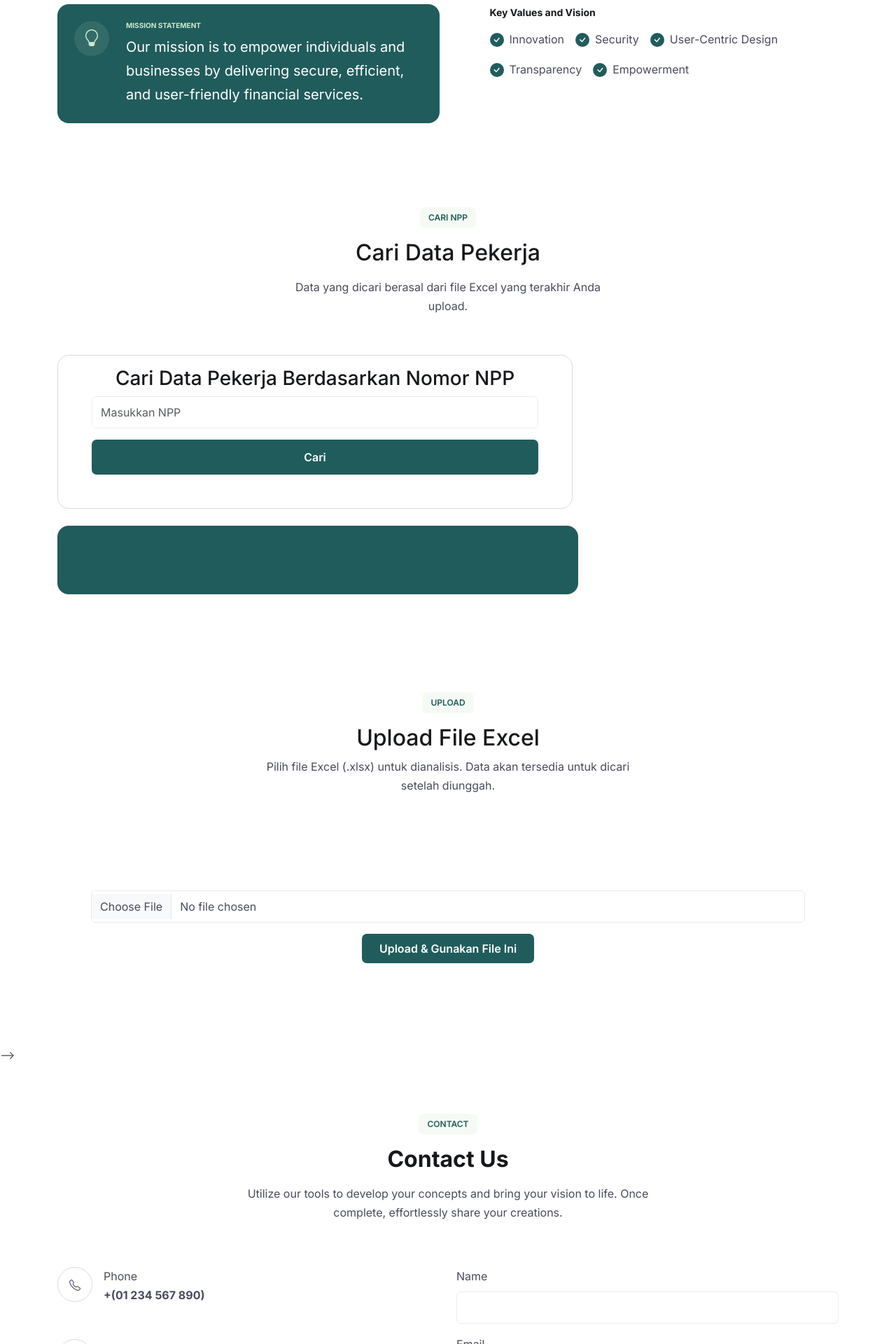
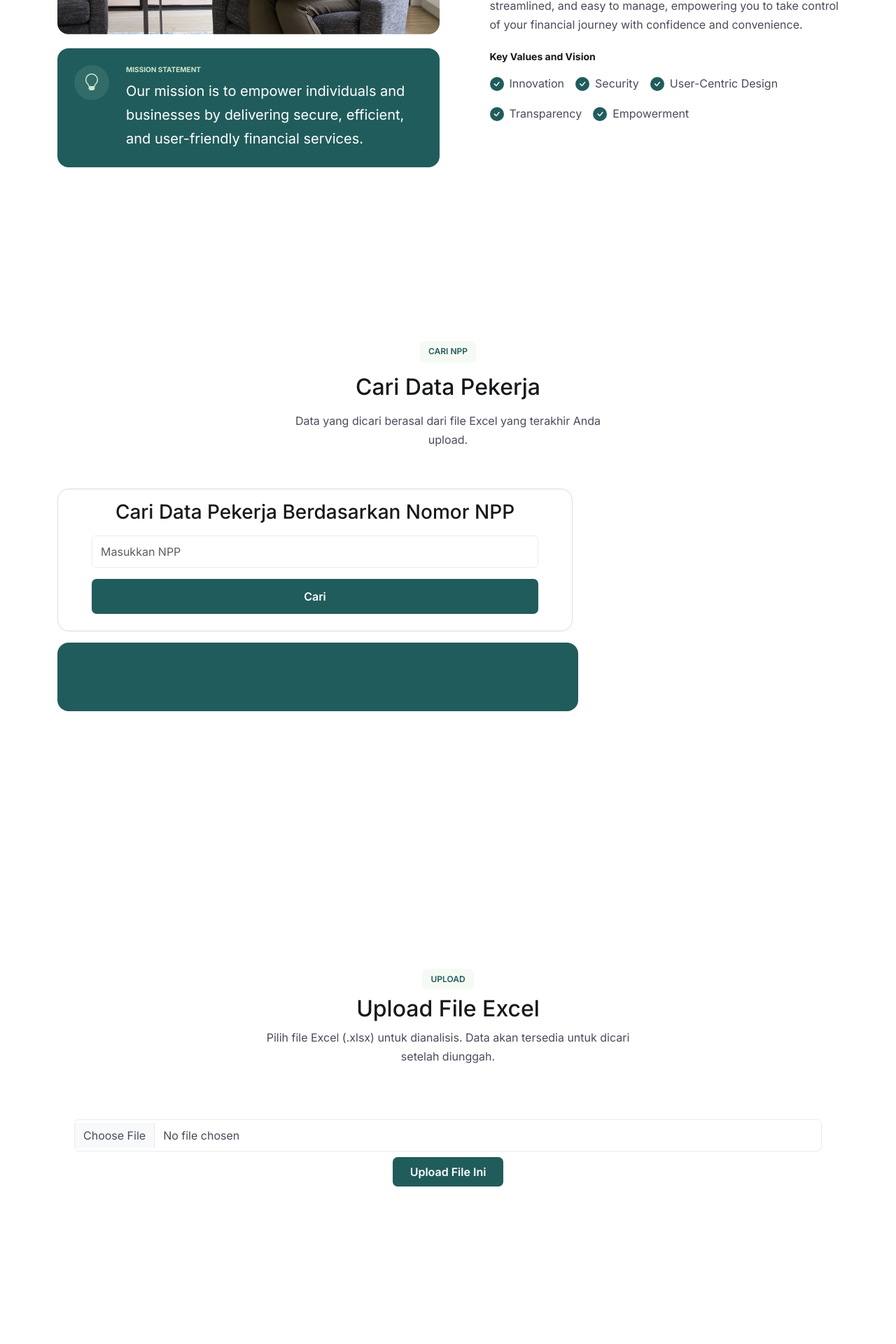
Before and after one commit to aqillFauzi/ProyekKp, a Flask app: page / in a window 1280 px wide. Shown: the part 1320-3240 px from the top of the page at 70% size. Run offline with Flask 3, Linux system fonts and the light colour scheme; some libraries are stand-ins or nearby versions.

Commit message:
upload, search done

```diff
--- a/app.py
+++ b/app.py
@@ -2,79 +2,57 @@
 from flask import Flask, render_template, request, session, redirect, url_for, flash
 
 app = Flask(__name__)
-# SECRET_KEY wajib ada untuk menggunakan session
 app.config['SECRET_KEY'] = 'kunci-rahasia-anda-yang-aman'
 
 @app.route('/', methods=['GET', 'POST'])
-def home():
-    """Menampilkan halaman utama (index.html)."""
-    return render_template('index.html')
+def index():
+    search_result = None
 
-@app.route('/upload', methods=['GET', 'POST'])
-def upload_file():
-    if request.method == 'POST':
-        if 'excel_file' not in request.files or not request.files['excel_file'].filename:
-            flash('Tidak ada file yang dipilih.', 'danger')
-            return redirect(request.url)
-
+    # Jika user upload file Excel
+    if 'excel_file' in request.files:
         file = request.files['excel_file']
-
         if file and file.filename.endswith('.xlsx'):
             try:
-                # PERBAIKAN 1: Baca sheet pertama (index 0), apapun namanya.
                 df = pd.read_excel(file, sheet_name=0, engine='openpyxl')
-
-                # PERBAIKAN 2: Membersihkan semua nama kolom secara otomatis.
-                # Mengubah jadi HURUF BESAR dan menghapus spasi di awal/akhir.
                 df.columns = [col.upper().strip() for col in df.columns]
 
-                # Cek apakah kolom wajib 'NPP' ada setelah dibersihkan
                 if 'NPP' not in df.columns:
-                    flash("Error: File Excel tidak memiliki kolom 'NPP'.", 'danger')
-                    return redirect(request.url)
+                    flash("Error: File Excel tidak memiliki kolom 'NPP'.", "danger")
+                    return redirect(url_for('index'))
 
+                df['NPP'] = df['NPP'].astype(str).str.strip()
                 session['excel_data'] = df.to_json(orient='split')
 
-                flash(f"File '{file.filename}' berhasil diunggah! Silakan cari data.", 'success')
-                return redirect(url_for('search'))
+                flash(f"File '{file.filename}' berhasil diunggah!", "success")
+                # redirect langsung ke bagian search
+                return redirect(url_for('index') + "#search")
 
             except Exception as e:
-                flash(f"Terjadi error saat membaca file: {e}", 'danger')
-                return redirect(request.url)
+                flash(f"Terjadi error saat membaca file: {e}", "danger")
+                return redirect(url_for('index'))
         else:
             flash("Format file tidak valid. Harap unggah file .xlsx", "danger")
-            return redirect(request.url)
+            return redirect(url_for('index'))
 
-    return render_template('index.html')
+    # Jika user melakukan search
+    if request.form.get('npp_id'):
+        if 'excel_data' not in session:
+            flash("Silakan upload file Excel terlebih dahulu.", "info")
+            return redirect(url_for('index'))
 
-@app.route('/search', methods=['GET', 'POST'])
-def search():
-    if 'excel_data' not in session:
-        flash('Silakan upload file Excel terlebih dahulu.', 'info')
-        return redirect(url_for('upload_file'))
+        df = pd.read_json(session['excel_data'], orient='split')
+        df['NPP'] = df['NPP'].astype(str).str.strip()
 
-    df = pd.read_json(session['excel_data'], orient='split')
-
-    # Pastikan kolom 'NPP' ada dan bertipe string
-    if 'NPP' in df.columns:
-        df['NPP'] = df['NPP'].astype(str)
-    else:
-        # Jika kolom NPP tidak ada (seharusnya tidak terjadi karena sudah dicek saat upload)
-        flash("Data yang diunggah tidak valid. Harap unggah ulang file.", "danger")
-        return redirect(url_for('upload_file'))
-
-    search_result = None
-    if request.method == 'POST':
-        npp_id = request.form.get('npp_id')
-
-        # PERBAIKAN 3: Pencarian dibuat tidak case-sensitive.
-        # Membandingkan keduanya dalam format huruf besar.
+        npp_id = request.form.get('npp_id').strip()
         result_row = df[df['NPP'].str.upper() == npp_id.upper()]
 
         if not result_row.empty:
             search_result = result_row.iloc[0].to_dict()
+        else:
+            flash("Data tidak ditemukan.", "warning")
 
-    return render_template('index.html', result=search_result)
+    return render_template("index.html", result=search_result)
+
 
 if __name__ == '__main__':
     app.run(debug=True, port=8000)
--- a/static/assets/css/style.css
+++ b/static/assets/css/style.css
@@ -75,8 +75,10 @@
 }
 
 .section {
-  padding: 70px 0;
-  scroll-margin-top: 60px;
+  min-height: 100vh;
+  display: flex;
+  align-items: center;
+  padding: 60px 0;
 }
 @media (max-width: 767.98px) {
   .section {
--- a/templates/index.html
+++ b/templates/index.html
@@ -105,8 +105,8 @@
             <ul class="navbar-nav nav me-auto ps-lg-5 mb-2 mb-lg-0">
               <li class="nav-item"><a class="nav-link scroll-link active" aria-current="page" href="#home">Home</a></li>
               <li class="nav-item"><a class="nav-link scroll-link" href="#about">About</a></li>
-              <li class="nav-item"><a class="nav-link scroll-link" href="#pricing">Search</a></li>
-              <li class="nav-item"><a class="nav-link scroll-link" href="#how-it-works">Upload</a></li>
+              <li class="nav-item"><a class="nav-link scroll-link" href="#search">Search</a></li>
+              <li class="nav-item"><a class="nav-link scroll-link" href="#upload">Upload</a></li>
               <!-- <li class="nav-item"><a class="nav-link scroll-link" href="#services">Services</a></li>
                 <li class="nav-item dropdown"><a class="nav-link dropdown-toggle" href="#" data-bs-toggle="dropdown" aria-expanded="false">Dropdown <i class="bi bi-chevron-down"></i></a>
                    -->
@@ -185,7 +185,7 @@
                   <p class="hero-description mb-4 mb-lg-5" data-aos="fade-up" data-aos-delay="200">Dapatkan informasi
                     tenaga kerja aktif, peserta JMO, hingga yang belum terdaftar.</p>
                   <div class="cta d-flex gap-2 mb-4 mb-lg-5" data-aos="fade-up" data-aos-delay="300"><a class="btn"
-                      href="#pricing">Cek Data Sekarang</a><a class="btn btn-white-outline" href="#about">Pelajari Lebih
+                      href="#search">Cek Data Sekarang</a><a class="btn btn-white-outline" href="#about">Pelajari Lebih
                       Lanjut
                       <svg class="lucide lucide-arrow-up-right" xmlns="http://www.w3.org/2000/svg" width="18"
                         height="18" viewbox="0 0 24 24" fill="none" stroke="currentColor" stroke-width="2"
@@ -329,8 +329,8 @@
         </section> -->
       <!-- End Features-->
 
-      <!-- ======= Pricing =======-->
-      <section class="section pricing__v2" id="pricing">
+      <!-- ======= Search =======-->
+      <section class="section pricing__v2" id="search">
         <div class="container">
           <div class="row mb-5">
             <div class="col-md-5 mx-auto text-center"><span class="subtitle text-uppercase mb-3" data-aos="fade-up"
@@ -342,12 +342,11 @@
             </div>
           </div>
 
-          <div class="row">
-            <div class="col-md-8 mb-4" data-aos="fade-up" data-aos-delay="400">
-              <div class="pt-3 px-5 pb-5 rounded-4 price-table h-100 text-center">
+          <div class="row mt-2"> <!-- ubah mt-* sesuai kebutuhan -->
+            <div class="col-md-8 mb-3" data-aos="fade-up" data-aos-delay="400">
+              <div class="pt-3 px-5 pb-4 rounded-4 price-table h-100 text-center">
 
-                <h3>Cari Data Pekerja Berdasarkan Nomor NPP</h3>
-
+                <h3 class="mb-3">Cari Data Pekerja Berdasarkan Nomor NPP</h3>
                 <!-- Flash messages -->
                 {% with messages = get_flashed_messages(with_categories=true) %}
                 {% if messages %}
@@ -373,22 +372,23 @@
               <div class="row">
                 {% if result %}
                 <div class="col-12 text-center">
-                  <h3 class="mb-4">Hasil Pencarian untuk: {{ result['NAMA PERUSAHAAN'] }}</h3>
+                  <h3 class="mb-3 fs-5">Hasil Pencarian untuk: {{ result['NAMA PERUSAHAAN'] }}</h3>
                   <div class="row text-center">
                     <div class="col-md-4 stat-item">
-                      <span class="number d-block display-5 fw-bold">{{ result['TK AKTIF'] }}</span>
-                      <span class="label">Tenaga Kerja Aktif</span>
+                      <span class="number d-block fs-4 fw-bold">{{ result['TK AKTIF'] }}</span>
+                      <span class="label d-block small">Tenaga Kerja Aktif</span>
                     </div>
                     <div class="col-md-4 stat-item">
-                      <span class="number d-block display-5 fw-bold">{{ result['TK SUDAH JMO'] }}</span>
-                      <span class="label">Terdaftar JMO</span>
+                      <span class="number d-block fs-4 fw-bold">{{ result['TK SUDAH JMO'] }}</span>
+                      <span class="label d-block small">Terdaftar JMO</span>
                     </div>
                     <div class="col-md-4 stat-item">
-                      <span class="number d-block display-5 fw-bold">{{ result['TK BELUM JMO'] }}</span>
-                      <span class="label">Belum JMO</span>
+                      <span class="number d-block fs-4 fw-bold">{{ result['TK BELUM JMO'] }}</span>
+                      <span class="label d-block small">Belum JMO</span>
                     </div>
                   </div>
                 </div>
+
                 {% elif request.method == 'POST' %}
                 <div class="col-12 text-center">
                   <p class="not-found fs-5 mb-0">Data NPP Yang Anda Cari Tidak Ditemukan.</p>
@@ -402,21 +402,24 @@
   </section>
   <!-- End Pricing-->
 
-  <!-- ======= How it works =======-->
-  <section class="section howitworks__v1" id="how-it-works">
+  <!-- ======= Upload =======-->
+  <section class="section howitworks__v1" id="upload">
     <div class="container">
-      <div class="row mb-5">
-        <div class="col-md-6 mb-2 text-center mx-auto"><span class="subtitle text-uppercase mb-3" data-aos="fade-up"
-            data-aos-delay="0">Upload</span>
-          <h2 data-aos="fade-up" data-aos-delay="100">Upload File Excel</h2>
-          <p data-aos="fade-up" data-aos-delay="200">Pilih file Excel (.xlsx) untuk dianalisis. Data akan tersedia untuk
-            dicari setelah diunggah.</p>
+      <div class="row mb-4"> <!-- ubah dari mb-5 jadi mb-4 -->
+        <div class="col-md-6 mb-1 text-center mx-auto">
+          <span class="subtitle text-uppercase mb-2" data-aos="fade-up" data-aos-delay="0">Upload</span>
+          <h2 data-aos="fade-up" data-aos-delay="100" class="mb-2">Upload File Excel</h2>
+          <p data-aos="fade-up" data-aos-delay="200" class="mb-3">
+            Pilih file Excel (.xlsx) untuk dianalisis. Data akan tersedia untuk dicari setelah diunggah.
+          </p>
         </div>
       </div>
+
       <div class="row g-md-5">
         <div class="col-12">
           <div
-            class="upload-card text-center h-100 d-flex flex-column justify-content-start position-relative p-5 rounded-4">
+            class="upload-card text-center h-100 d-flex flex-column justify-content-start position-relative p-4 rounded-4">
+            <!-- dikurangi dari p-5 ke p-4 -->
 
             {% with messages = get_flashed_messages(with_categories=true) %}
             {% if messages %}
@@ -426,17 +429,19 @@
             {% endif %}
             {% endwith %}
 
-            <form method="post" enctype="multipart/form-data" class="mt-3">
-              <div class="mb-3">
+            <form method="post" enctype="multipart/form-data" class="mt-2">
+              <!-- dari mt-3 jadi mt-2 biar lebih rapat -->
+              <div class="mb-2">
+                <!-- dari mb-3 jadi mb-2 -->
                 <input type="file" name="excel_file" accept=".xlsx" required class="form-control">
               </div>
-              <button type="submit" class="btn btn-primary px-4 py-2">Upload & Gunakan File Ini</button>
+              <button type="submit" class="btn btn-primary px-4 py-2">Upload File Ini</button>
             </form>
           </div>
         </div>
       </div>
+    </div>
 
-    </div>
   </section>
   <!-- End How it works-->
 
@@ -733,7 +738,7 @@
   <!-- ======= Contact =======-->
   <section class="section contact__v2" id="contact">
     <div class="container">
-      <div class="row mb-5">
+      <div class="row mb-5 mt-5">
         <div class="col-md-6 col-lg-7 mx-auto text-center"><span class="subtitle text-uppercase mb-3" data-aos="fade-up"
             data-aos-delay="0">Contact</span>
           <h2 class="h2 fw-bold mb-3" data-aos="fade-up" data-aos-delay="0">Contact Us</h2>
```
